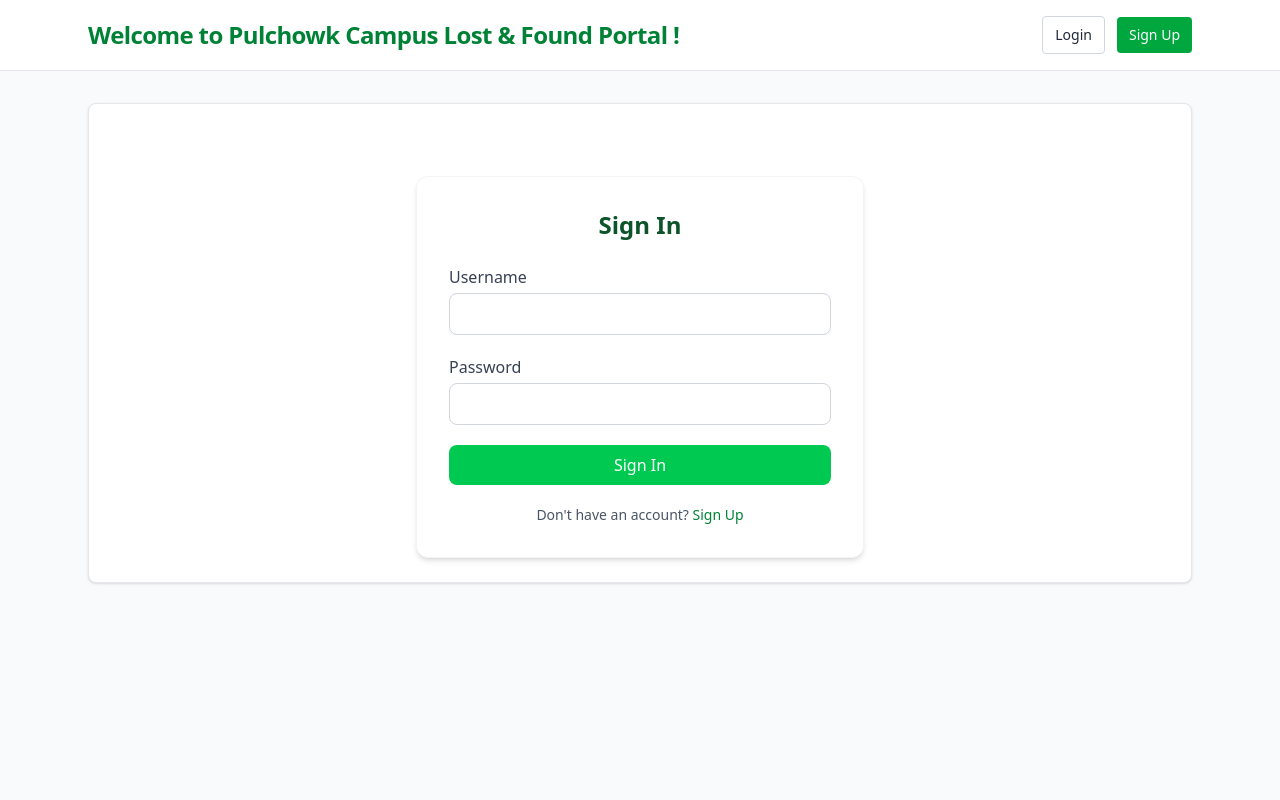
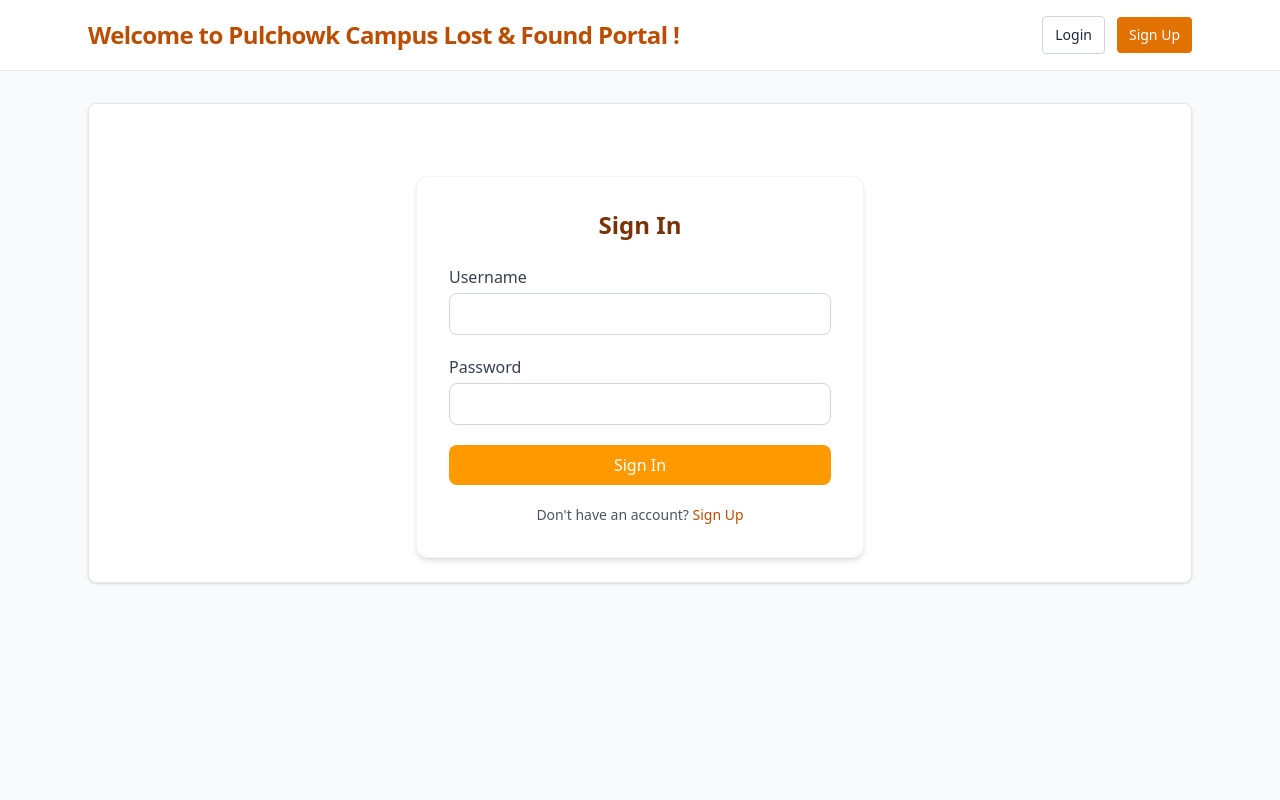
Before and after one commit to nischalg8/Lost-And-Found, a Django app: page /accounts/login/ in a window 1280 px wide. Run offline with Django 5.2, Linux system fonts and the light colour scheme; some libraries are stand-ins or nearby versions.

Commit message:
Changed the UI theme for the entire project from green to amber

```diff
--- a/accounts/forms.py
+++ b/accounts/forms.py
@@ -16,14 +16,14 @@ class SignUpForm(UserCreationForm):
     password1 = forms.CharField(
         label="Password",
         widget=forms.PasswordInput(attrs={
-            "class": "w-full border border-gray-300 rounded-lg px-3 py-2 focus:outline-none focus:ring-2 focus:ring-green-400"
+            "class": "w-full border border-gray-300 rounded-lg px-3 py-2 focus:outline-none focus:ring-2 focus:ring-amber-400"
         })
     )
 
     password2 = forms.CharField(
         label="Confirm Password",
         widget=forms.PasswordInput(attrs={
-            "class": "w-full border border-gray-300 rounded-lg px-3 py-2 focus:outline-none focus:ring-2 focus:ring-green-400"
+            "class": "w-full border border-gray-300 rounded-lg px-3 py-2 focus:outline-none focus:ring-2 focus:ring-amber-400"
         })
     )
 
@@ -33,19 +33,19 @@ class SignUpForm(UserCreationForm):
 
         widgets = {
             "username": forms.TextInput(attrs={
-                "class": "w-full border border-gray-300 rounded-lg px-3 py-2 focus:outline-none focus:ring-2 focus:ring-green-400"
+                "class": "w-full border border-gray-300 rounded-lg px-3 py-2 focus:outline-none focus:ring-2 focus:ring-amber-400"
             }),
 
             "email": forms.EmailInput(attrs={
-                "class": "w-full border border-gray-300 rounded-lg px-3 py-2 focus:outline-none focus:ring-2 focus:ring-green-400"
+                "class": "w-full border border-gray-300 rounded-lg px-3 py-2 focus:outline-none focus:ring-2 focus:ring-amber-400"
             }),
 
             "roll_no": forms.TextInput(attrs={
-                "class": "w-full border border-gray-300 rounded-lg px-3 py-2 focus:outline-none focus:ring-2 focus:ring-green-400"
+                "class": "w-full border border-gray-300 rounded-lg px-3 py-2 focus:outline-none focus:ring-2 focus:ring-amber-400"
             }),
 
             "phone_number": forms.TextInput(attrs={
-                "class": "w-full border border-gray-300 rounded-lg px-3 py-2 focus:outline-none focus:ring-2 focus:ring-green-400"
+                "class": "w-full border border-gray-300 rounded-lg px-3 py-2 focus:outline-none focus:ring-2 focus:ring-amber-400"
             }),
         }
 
@@ -55,12 +55,12 @@ class LoginForm(AuthenticationForm):
 
     username = forms.CharField(
         widget=forms.TextInput(attrs={
-            "class": "w-full border border-gray-300 rounded-lg px-3 py-2 focus:outline-none focus:ring-2 focus:ring-green-400"
+            "class": "w-full border border-gray-300 rounded-lg px-3 py-2 focus:outline-none focus:ring-2 focus:ring-amber-400"
         })
     )
 
     password = forms.CharField(
         widget=forms.PasswordInput(attrs={
-            "class": "w-full border border-gray-300 rounded-lg px-3 py-2 focus:outline-none focus:ring-2 focus:ring-green-400"
+            "class": "w-full border border-gray-300 rounded-lg px-3 py-2 focus:outline-none focus:ring-2 focus:ring-amber-400"
         })
     )
--- a/accounts/templates/accounts/login.html
+++ b/accounts/templates/accounts/login.html
@@ -3,7 +3,7 @@
 <div
     class="max-w-md mx-auto mt-12 bg-white p-8 rounded-xl shadow-md border border-gray-100"
 >
-    <h2 class="text-2xl font-bold text-center text-green-900 mb-6">Sign In</h2>
+    <h2 class="text-2xl font-bold text-center text-amber-900 mb-6">Sign In</h2>
 
     <form method="post" class="space-y-5">
         {% csrf_token %}
@@ -32,7 +32,7 @@
 
         <button
             type="submit"
-            class="w-full bg-green-500 text-white py-2 rounded-lg hover:bg-green-600 transition"
+            class="w-full bg-amber-500 text-white py-2 rounded-lg hover:bg-amber-600 transition"
         >
             Sign In
         </button>
@@ -42,7 +42,7 @@
         Don't have an account?
         <a
             href="{% url 'accounts:signup' %}"
-            class="text-green-700 hover:underline"
+            class="text-amber-700 hover:underline"
         >
             Sign Up
         </a>
--- a/accounts/templates/accounts/signup.html
+++ b/accounts/templates/accounts/signup.html
@@ -5,7 +5,7 @@
 {% block content %}
 <div class="max-w-md mx-auto mt-12 bg-white p-8 rounded-xl shadow-md border border-gray-100">
 
-    <h2 class="text-2xl font-bold text-center text-green-700 mb-6">
+    <h2 class="text-2xl font-bold text-center text-amber-700 mb-6">
          Create Account
     </h2>
 
@@ -70,7 +70,7 @@
         </div>
 
         <button type="submit"
-        class="w-full bg-green-500 text-white py-2 rounded-lg hover:bg-green-600 transition">
+        class="w-full bg-amber-500 text-white py-2 rounded-lg hover:bg-amber-600 transition">
             Sign Up
         </button>
     </form>
--- a/items/templates/items/item_form.html
+++ b/items/templates/items/item_form.html
@@ -6,7 +6,7 @@
 
 {% block content %}
 
-<h2 class="text-xl font-semibold text-green-700 mb-6">
+<h2 class="text-xl font-semibold text-amber-700 mb-6">
 {% if form.instance.pk %}Update Item{% else %}Add New Item{% endif %}
 </h2>
 
@@ -58,7 +58,7 @@ Date {{ form.post_type.value|title }} In
 <div class="flex gap-3 pt-3">
 
 <button type="submit"
-class="px-4 py-2 bg-green-600 text-white rounded hover:bg-green-700 text-sm">
+class="px-4 py-2 bg-amber-600 text-white rounded hover:bg-amber-700 text-sm">
 Save
 </button>
 
--- a/templates/base.html
+++ b/templates/base.html
@@ -17,7 +17,7 @@
     <div class="max-w-6xl mx-auto px-6 py-4 flex justify-between items-center">
 
         <a href="{% url 'items:list_items' %}"
-           class="text-2xl font-semibold text-green-700 tracking-tight">
+           class="text-2xl font-semibold text-amber-700 tracking-tight">
            Welcome to Pulchowk Campus Lost & Found Portal !
         </a>
 
@@ -43,7 +43,7 @@
             </a>
 
             <a href="{% url 'accounts:signup' %}"
-               class="px-3 py-2 rounded bg-green-600 text-white hover:bg-green-700">
+               class="px-3 py-2 rounded bg-amber-600 text-white hover:bg-amber-700">
                Sign Up
             </a>
 
--- a/theme/static/css/dist/styles.css
+++ b/theme/static/css/dist/styles.css
@@ -12,6 +12,13 @@
     --color-red-500: oklch(63.7% 0.237 25.331);
     --color-red-600: oklch(57.7% 0.245 27.325);
     --color-red-700: oklch(50.5% 0.213 27.518);
+    --color-amber-100: oklch(96.2% 0.059 95.617);
+    --color-amber-200: oklch(92.4% 0.12 95.746);
+    --color-amber-400: oklch(82.8% 0.189 84.429);
+    --color-amber-500: oklch(76.9% 0.188 70.08);
+    --color-amber-600: oklch(66.6% 0.179 58.318);
+    --color-amber-700: oklch(55.5% 0.163 48.998);
+    --color-amber-900: oklch(41.4% 0.112 45.904);
     --color-yellow-100: oklch(97.3% 0.071 103.193);
     --color-yellow-700: oklch(55.4% 0.135 66.442);
     --color-green-100: oklch(96.2% 0.044 156.743);
@@ -20,7 +27,6 @@
     --color-green-500: oklch(72.3% 0.219 149.579);
     --color-green-600: oklch(62.7% 0.194 149.214);
     --color-green-700: oklch(52.7% 0.154 150.069);
-    --color-green-900: oklch(39.3% 0.095 152.535);
     --color-blue-100: oklch(93.2% 0.032 255.585);
     --color-blue-600: oklch(54.6% 0.245 262.881);
     --color-blue-700: oklch(48.8% 0.243 264.376);
@@ -367,6 +373,9 @@
     border-bottom-style: var(--tw-border-style);
     border-bottom-width: 1px;
   }
+  .border-amber-600 {
+    border-color: var(--color-amber-600);
+  }
   .border-gray-100 {
     border-color: var(--color-gray-100);
   }
@@ -376,8 +385,14 @@
   .border-gray-300 {
     border-color: var(--color-gray-300);
   }
-  .border-green-600 {
-    border-color: var(--color-green-600);
+  .bg-amber-100 {
+    background-color: var(--color-amber-100);
+  }
+  .bg-amber-500 {
+    background-color: var(--color-amber-500);
+  }
+  .bg-amber-600 {
+    background-color: var(--color-amber-600);
   }
   .bg-blue-100 {
     background-color: var(--color-blue-100);
@@ -393,9 +408,6 @@
   }
   .bg-green-100 {
     background-color: var(--color-green-100);
-  }
-  .bg-green-500 {
-    background-color: var(--color-green-500);
   }
   .bg-green-600 {
     background-color: var(--color-green-600);
@@ -508,6 +520,12 @@
     --tw-tracking: var(--tracking-tight);
     letter-spacing: var(--tracking-tight);
   }
+  .text-amber-700 {
+    color: var(--color-amber-700);
+  }
+  .text-amber-900 {
+    color: var(--color-amber-900);
+  }
   .text-black {
     color: var(--color-black);
   }
@@ -534,9 +552,6 @@
   }
   .text-green-700 {
     color: var(--color-green-700);
-  }
-  .text-green-900 {
-    color: var(--color-green-900);
   }
   .text-red-500 {
     color: var(--color-red-500);
@@ -577,9 +592,9 @@
       border-width: 0px;
     }
   }
-  .file\:bg-green-100 {
+  .file\:bg-amber-100 {
     &::file-selector-button {
-      background-color: var(--color-green-100);
+      background-color: var(--color-amber-100);
     }
   }
   .file\:px-4 {
@@ -598,9 +613,23 @@
       font-weight: var(--font-weight-semibold);
     }
   }
-  .file\:text-green-700 {
+  .file\:text-amber-700 {
     &::file-selector-button {
-      color: var(--color-green-700);
+      color: var(--color-amber-700);
+    }
+  }
+  .hover\:bg-amber-600 {
+    &:hover {
+      @media (hover: hover) {
+        background-color: var(--color-amber-600);
+      }
+    }
+  }
+  .hover\:bg-amber-700 {
+    &:hover {
+      @media (hover: hover) {
+        background-color: var(--color-amber-700);
+      }
     }
   }
   .hover\:bg-gray-100 {
@@ -614,13 +643,6 @@
     &:hover {
       @media (hover: hover) {
         background-color: var(--color-gray-900);
-      }
-    }
-  }
-  .hover\:bg-green-600 {
-    &:hover {
-      @media (hover: hover) {
-        background-color: var(--color-green-600);
       }
     }
   }
@@ -653,11 +675,11 @@
       }
     }
   }
-  .hover\:file\:bg-green-200 {
+  .hover\:file\:bg-amber-200 {
     &:hover {
       @media (hover: hover) {
         &::file-selector-button {
-          background-color: var(--color-green-200);
+          background-color: var(--color-amber-200);
         }
       }
     }
@@ -668,9 +690,9 @@
       box-shadow: var(--tw-inset-shadow), var(--tw-inset-ring-shadow), var(--tw-ring-offset-shadow), var(--tw-ring-shadow), var(--tw-shadow);
     }
   }
-  .focus\:ring-green-400 {
+  .focus\:ring-amber-400 {
     &:focus {
-      --tw-ring-color: var(--color-green-400);
+      --tw-ring-color: var(--color-amber-400);
     }
   }
   .focus\:outline-none {
```
Also changed, not shown: items/forms.py (+10 -10 lines), items/templates/items/list.html (+9 -9 lines).
